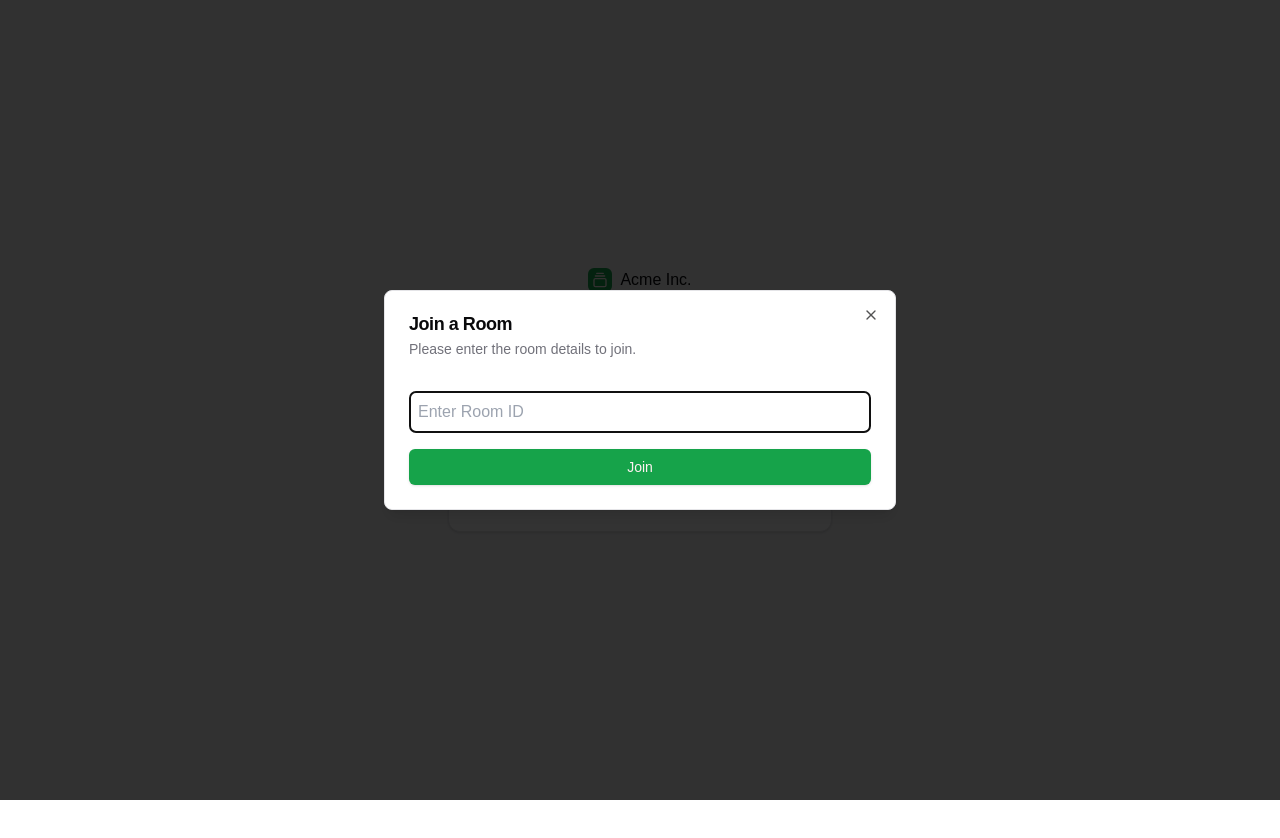
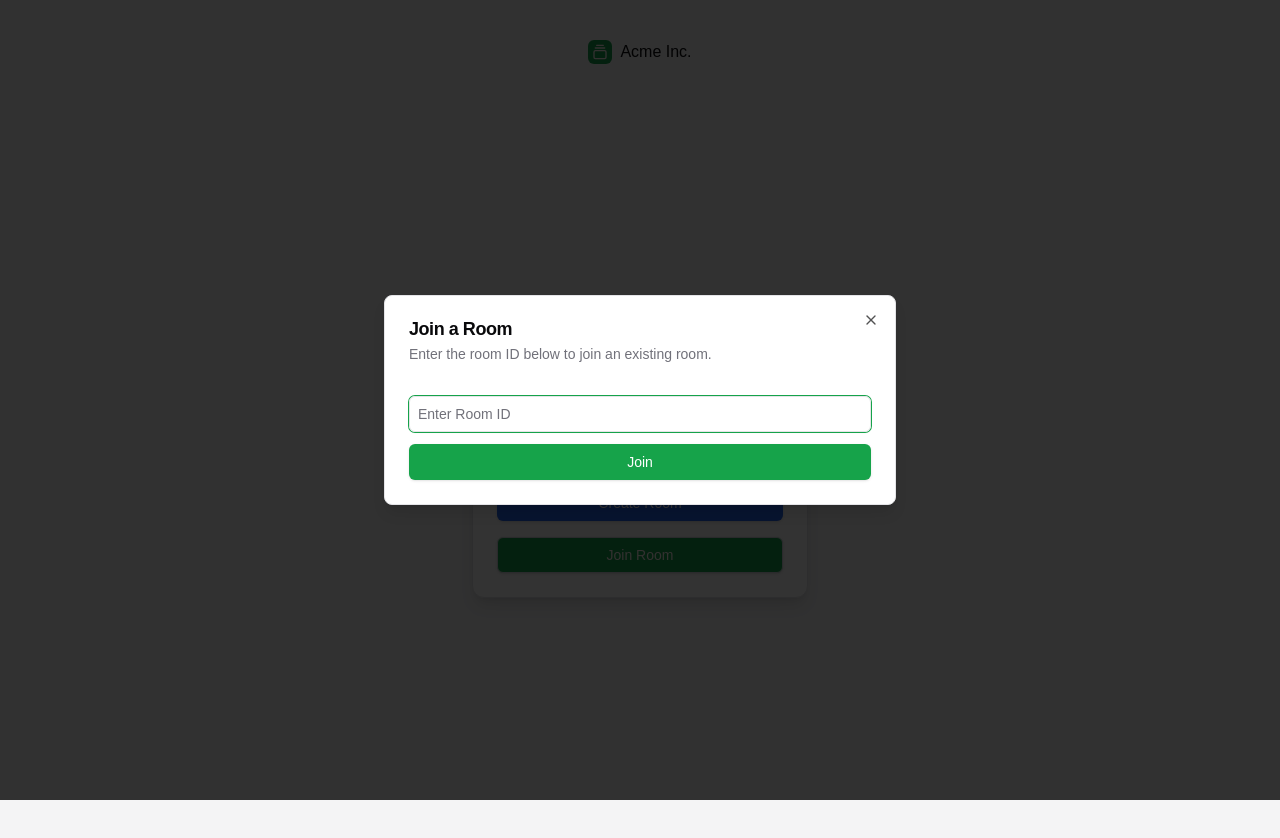
Before and after one commit to codecollab123/codecollab-frontend, a Next.js app: page /createroom in a window 1280 px wide. Both pictures are taken after a click on the button "Join Room". Shown: the top 838 px of the page. Before the commit the page ends 800 px from the top, so only its background shows below. Built offline with nearby package versions, Linux system fonts and the light colour scheme.

Commit message:
create code interface

```diff
--- /dev/null
+++ b/src/app/codecreated/page.tsx
@@ -0,0 +1,19 @@
+import { GalleryVerticalEnd } from "lucide-react"
+
+import { CreateCode } from "@/components/code-created"
+
+export default function CodeCreatedPage() {
+  return (
+    <div className="flex min-h-svh flex-col items-center justify-center gap-6 bg-muted p-6 md:p-10">
+      <div className="flex w-full max-w-sm flex-col gap-6">
+        <a href="#" className="flex items-center gap-2 self-center font-medium">
+          <div className="flex h-6 w-6 items-center justify-center rounded-md bg-primary text-primary-foreground">
+            <GalleryVerticalEnd className="size-4" />
+          </div>
+          Acme Inc.
+        </a>
+        <CreateCode />
+      </div>
+    </div>
+  )
+}
--- /dev/null
+++ b/src/components/code-created.tsx
@@ -0,0 +1,68 @@
+"use client";
+
+import { useState, useEffect } from "react";
+import { useRouter } from "next/navigation";
+import { cn } from "@/lib/utils";
+import { Button } from "@/components/ui/button";
+import {
+  Card,
+  CardContent,
+  CardDescription,
+  CardHeader,
+  CardTitle,
+} from "@/components/ui/card";
+import { Input } from "@/components/ui/input";
+import { Label } from "@/components/ui/label";
+import { Copy, Check } from "lucide-react"; // Import Check icon
+
+export function CreateCode({ className, ...props }: React.ComponentPropsWithoutRef<"div">) {
+  const router = useRouter();
+  const [roomCode, setRoomCode] = useState<string | null>(null);
+  const [copied, setCopied] = useState(false); // Track copy state
+
+  useEffect(() => {
+    setRoomCode(localStorage.getItem("roomCode") || "No Code Found");
+  }, []);
+
+  // Function to copy room code to clipboard and show checkmark
+  const copyToClipboard = () => {
+    if (roomCode && roomCode !== "No Code Found") {
+      navigator.clipboard.writeText(roomCode);
+      setCopied(true); // Show checkmark
+
+      // Revert back to copy icon after 3 seconds
+      setTimeout(() => setCopied(false), 3000);
+    }
+  };
+
+  return (
+    <div className={cn("flex flex-col items-center justify-center min-h-screen p-6", className)} {...props}>
+      <Card className="shadow-lg max-w-md w-full">
+        <CardHeader className="text-center">
+          <CardTitle className="text-2xl font-semibold">Room Created</CardTitle>
+          <CardDescription>Share this code with others to join.</CardDescription>
+        </CardHeader>
+        <CardContent className="grid gap-6">
+          {/* Display Room Code if Available */}
+          {roomCode && roomCode !== "No Code Found" ? (
+            <div className="flex items-center gap-2 border p-3 rounded-lg bg-gray-100">
+              <Input className="text-center font-semibold text-lg" value={roomCode} readOnly />
+              <Button variant="outline" size="icon" onClick={copyToClipboard}>
+                {copied ? <Check className="h-5 w-5 text-green-500" /> : <Copy className="h-5 w-5" />}
+              </Button>
+            </div>
+          ) : (
+            <p className="text-center text-red-500">{roomCode}</p>
+          )}
+
+          {/* Join Room Input */}
+          <div className="grid gap-2">
+            <Label htmlFor="join-room">Enter Room Code</Label>
+            <Input id="join-room" type="text" placeholder="Enter code" />
+            <Button className="w-full bg-green-600 hover:bg-green-700 text-white">Join Room</Button>
+          </div>
+        </CardContent>
+      </Card>
+    </div>
+  );
+}
--- a/src/components/create-room.tsx
+++ b/src/components/create-room.tsx
@@ -1,12 +1,15 @@
-import { cn } from "@/lib/utils"
-import { Button } from "@/components/ui/button"
+"use client";
+
+import { useRouter } from "next/navigation";
+import { cn } from "@/lib/utils";
+import { Button } from "@/components/ui/button";
 import {
   Card,
   CardContent,
   CardDescription,
   CardHeader,
   CardTitle,
-} from "@/components/ui/card"
+} from "@/components/ui/card";
 import {
   Dialog,
   DialogContent,
@@ -14,46 +17,49 @@ import {
   DialogHeader,
   DialogTitle,
   DialogTrigger,
-} from "@/components/ui/dialog"
+} from "@/components/ui/dialog";
+import { Input } from "@/components/ui/input";
 
-export function CreateRoom({
-  className,
-  ...props
-}: React.ComponentPropsWithoutRef<"div">) {
+export function CreateRoom({ className, ...props }: React.ComponentPropsWithoutRef<"div">) {
+  const router = useRouter();
+
+  const handleCreateRoom = () => {
+    const roomCode = Math.floor(100000 + Math.random() * 900000).toString();
+    localStorage.setItem("roomCode", roomCode); // Store in localStorage
+    router.push("/codecreated");
+  };
+
   return (
-    <div className={cn("flex flex-col gap-6", className)} {...props}>
-      <Card>
+    <div className={cn("flex flex-col items-center justify-center min-h-screen p-6", className)} {...props}>
+      <Card className="shadow-lg max-w-md w-full">
         <CardHeader className="text-center">
-          <CardTitle className="text-xl">Welcome back</CardTitle>
-          <CardDescription>Create or join a room!</CardDescription>
+          <CardTitle className="text-2xl font-semibold">Welcome Back</CardTitle>
+          <CardDescription>Create or join a coding room!</CardDescription>
         </CardHeader>
-        <CardContent>
-          <div className="grid gap-4 w-full max-w-sm">
-            <Button className="w-full">Create Room</Button>
+        <CardContent className="grid gap-4">
+          {/* Create Room Button */}
+          <Button className="w-full bg-blue-600 hover:bg-blue-700 text-white" onClick={handleCreateRoom}>
+            Create Room
+          </Button>
+
+          {/* Join Room Section */}
           <Dialog>
             <DialogTrigger asChild>
-                <Button className="w-full">Join Room</Button>
+              <Button className="w-full border border-gray-300">Join Room</Button>
             </DialogTrigger>
             <DialogContent>
               <DialogHeader>
                 <DialogTitle>Join a Room</DialogTitle>
-                  <DialogDescription>
-                    Please enter the room details to join.
-                  </DialogDescription>
+                <DialogDescription>Enter the room ID below to join an existing room.</DialogDescription>
               </DialogHeader>
-                <div className="grid gap-4 mt-4">
-                  <input
-                    type="text"
-                    placeholder="Enter Room ID"
-                    className="w-full p-2 border rounded-md"
-                  />
-                  <Button className="w-full">Join</Button>
+              <div className="grid gap-3 mt-4">
+                <Input type="text" placeholder="Enter Room ID" className="w-full p-2 border rounded-md" />
+                <Button className="w-full bg-green-600 hover:bg-green-700 text-white">Join</Button>
               </div>
             </DialogContent>
           </Dialog>
-          </div>
         </CardContent>
       </Card>
     </div>
-  )
+  );
 }
```
Lines whose indentation alone changed are shown as unchanged.
